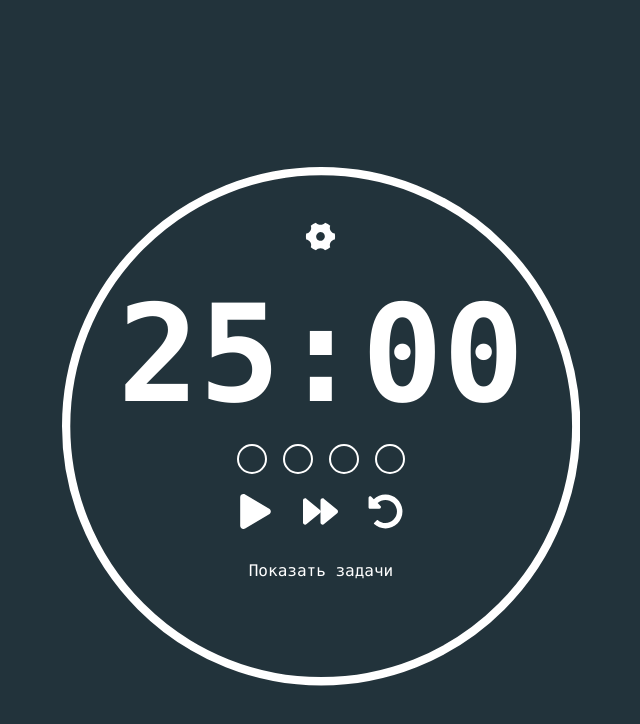
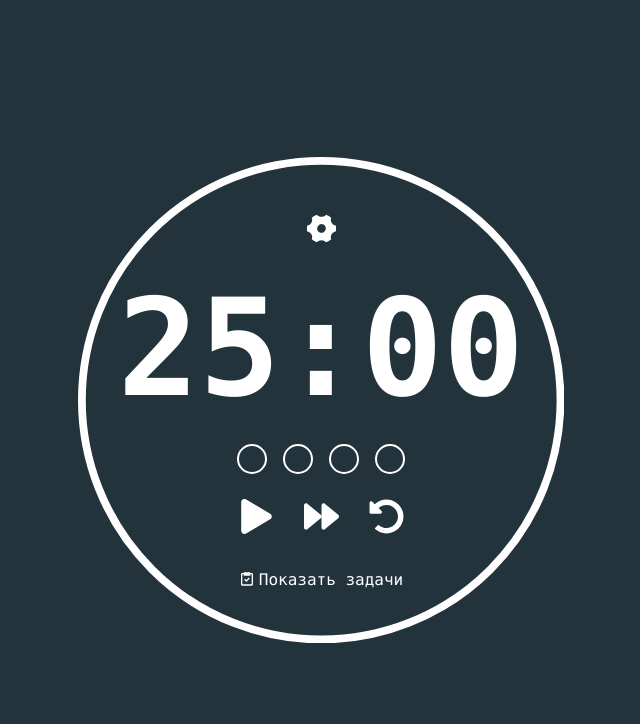
Before and after one commit to git-dmitriy/pomodoro-app, a React (Vite) app: page / in a window 1280 px wide. Shown: the top 724 px of the page, without its empty margins (319-959 px from the left). Built offline with nearby package versions, Linux system fonts and the light colour scheme.

Commit message:
feat(styles): improve app styles

```diff
--- a/src/components/Layout/Layout.tsx
+++ b/src/components/Layout/Layout.tsx
@@ -6,18 +6,17 @@ import {RootState} from "@/store";
 import {Toaster} from "react-hot-toast";
 
 const StyledLayout = styled.main<{ $taskShown: boolean }>`
-    inline-size: 86vw;
-    block-size: 86vh;
+    //inline-size: 96vw;
+    inline-size: 100vw;
     justify-content: center;
     display: grid;
     align-content: center;
     align-items: center;
     justify-items: center;
-    grid-template-columns: ${(props) => props.$taskShown ? 'repeat(2, 1fr)' : '1fr'};
+    grid-template-columns: ${(props) => props.$taskShown ? 'repeat(auto-fit, minmax(28rem, 1fr))' : '1fr'};
 
-    @supports (block-size: 100dvh) {
-        block-size: 86dvh;
-        inline-size: 86dvw;
+    @media (max-width: 600px) {
+        display: block;
     }
 `;
 
--- a/src/components/tasks/ShowTasksBtn.tsx
+++ b/src/components/tasks/ShowTasksBtn.tsx
@@ -1,3 +1,5 @@
+import { BiTask } from "react-icons/bi";
+import { BiTaskX } from "react-icons/bi";
 import styled from "styled-components";
 import {Button} from "@/components/ui/Button";
 import {useDispatch, useSelector} from "react-redux";
@@ -7,6 +9,15 @@ import {openTasks, closeTasks} from "@/features/settings/settingsSlice";
 const CustomButton = styled(Button)`
     border-radius: var(--unit-2);
     font-size: 1rem;
+    display: flex;
+    gap: var(--unit-1);
+    align-items: center;
+
+    @media (max-width: 480px) {
+        & span {
+            display: none;
+        }
+    }
 `
 
 export const ShowTasksBtn = () => {
@@ -15,15 +26,16 @@ export const ShowTasksBtn = () => {
     const dispatch = useDispatch();
 
     return (
-
         <>
             {isTaskShown ? (
                 <CustomButton onClick={() => dispatch(closeTasks())}>
-                    Скрыть задачи
+                    <BiTaskX />
+                    <span>Скрыть задачи</span>
                 </CustomButton>
             ) : (
                 <CustomButton onClick={() => dispatch(openTasks())}>
-                    Показать задачи
+                    <BiTask />
+                    <span>Показать задачи</span>
                 </CustomButton>
             )}
         </>
--- a/src/components/tasks/TasksContainer.tsx
+++ b/src/components/tasks/TasksContainer.tsx
@@ -32,6 +32,10 @@ const TaskHeading = styled.h2`
     grid-area: title;
     color: rgba(0, 0, 0, .3);
     font-size: 3rem;
+
+    @media (max-width: 480px) {
+        font-size: 2rem;
+    }
 `;
 
 export const TasksContainer = () => {
--- a/src/components/timer/ProgressRing.tsx
+++ b/src/components/timer/ProgressRing.tsx
@@ -5,11 +5,16 @@ type StyleWithVars = React.CSSProperties & Record<'--progress', string>;
 
 const Container = styled.article`
     position: relative;
-    padding-inline: var(--unit-4);
+    padding: 2.5rem;
     display: grid;
     gap: var(--unit-2);
     justify-items: center;
     margin: var(--unit-7);
+    aspect-ratio: 1/1;
+
+    @media (max-width: 480px) {
+        transform: scale(.9);
+    }
 
     .progress-ring {
         --progress: 50;
@@ -22,7 +27,7 @@ const Container = styled.article`
         pointer-events: none;
 
         position: absolute;
-        inset: var(--unit--7);
+        inset: 0;
 
         circle {
             cx: var(--half-size);
```
